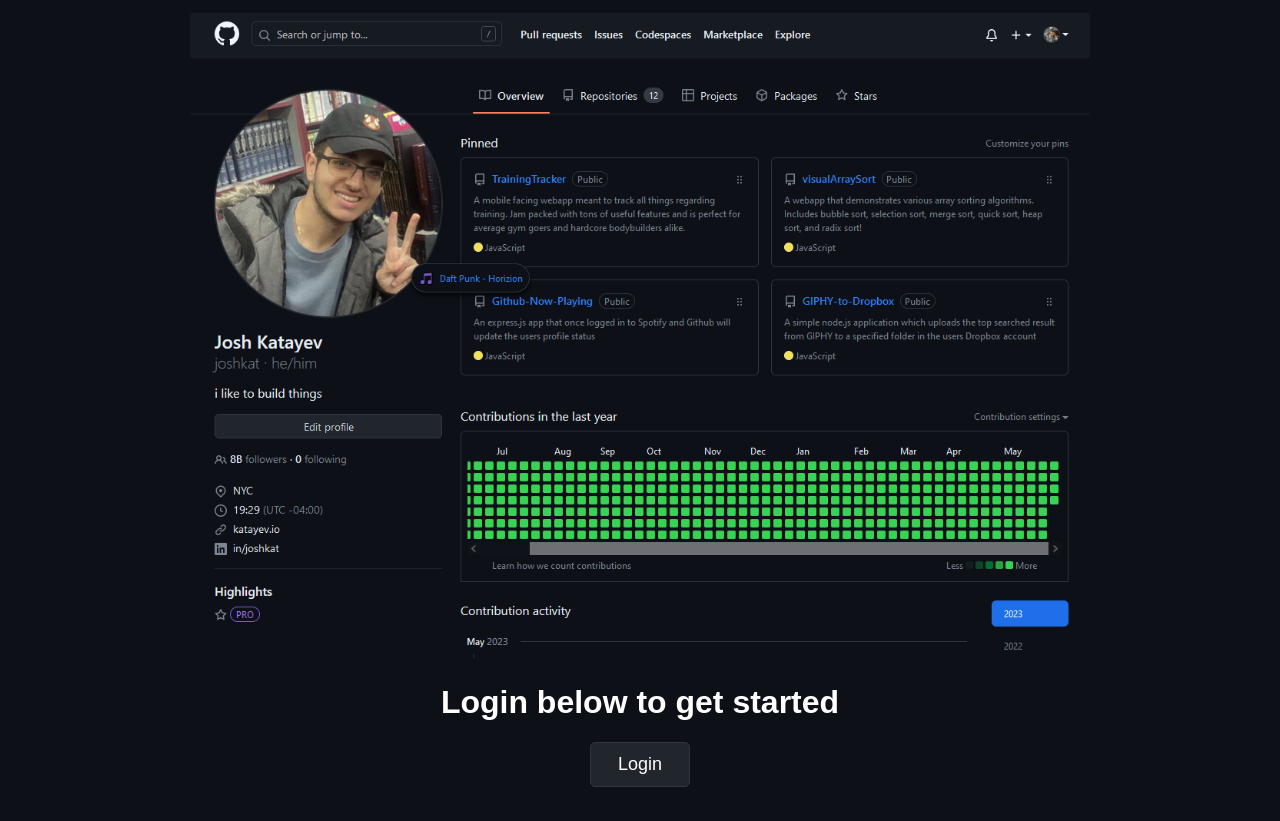
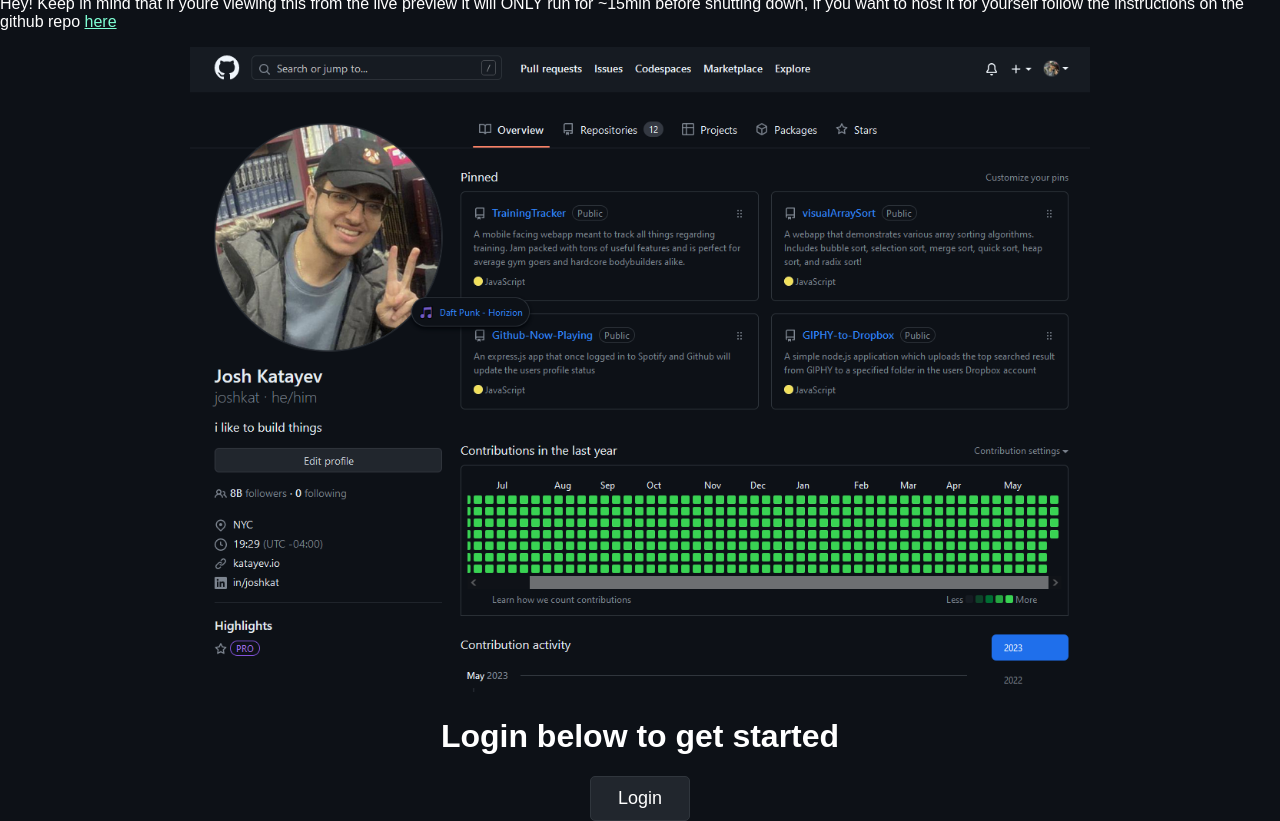
Before and after one commit to joshkat/Github-Now-Playing, a website: page public/index.html in a window 1280 px wide. Before the commit the page ends 800 px from the top, so only its background shows below. Drawn offline with Linux system fonts and the light colour scheme.

Commit message:
added warning message for preview users

```diff
--- a/public/index.html
+++ b/public/index.html
@@ -8,6 +8,16 @@
     <link rel="stylesheet" href="./styles.css" />
   </head>
   <body>
+    <p>
+      Hey! Keep in mind that if youre viewing this from the live preview it will
+      ONLY run for ~15min before shutting down, if you want to host it for
+      yourself follow the instructions on the github repo
+      <a
+        href="https://github.com/joshkat/Github-Now-Playing"
+        style="color: aquamarine"
+        >here</a
+      >
+    </p>
     <div class="image-wrapper">
       <img
         src="./images/github_example.png"
```
